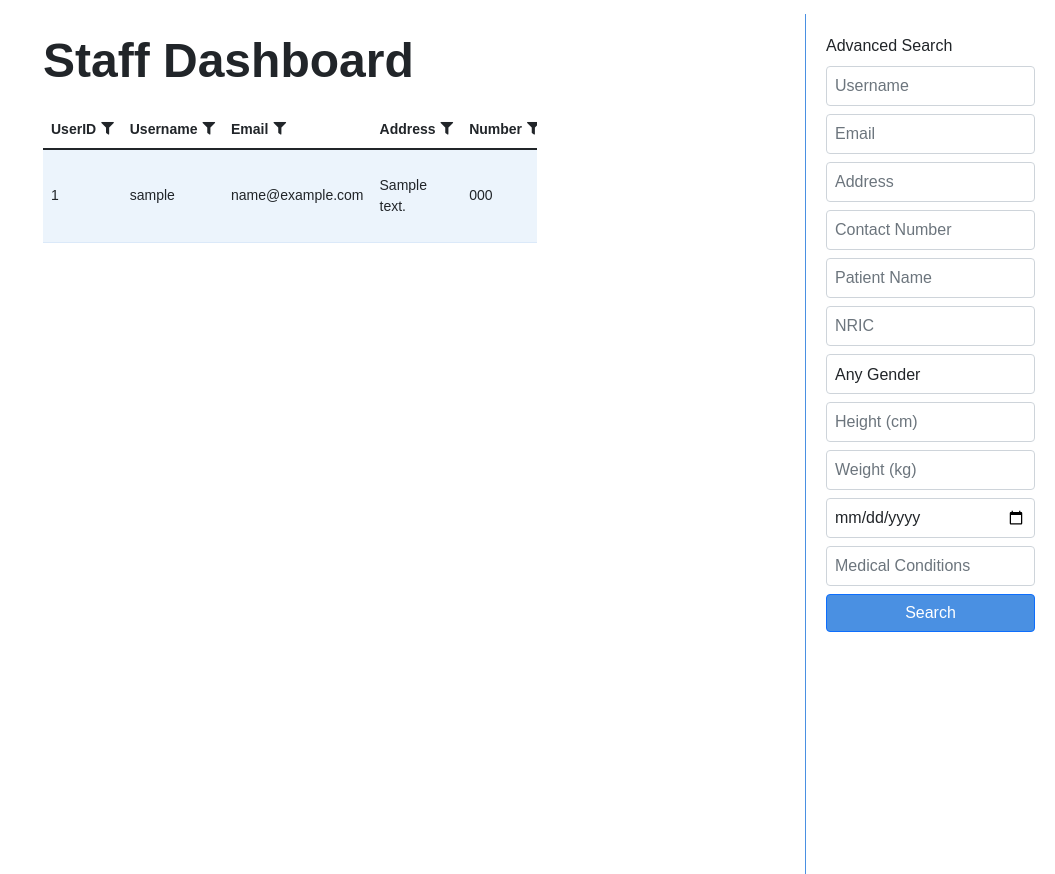
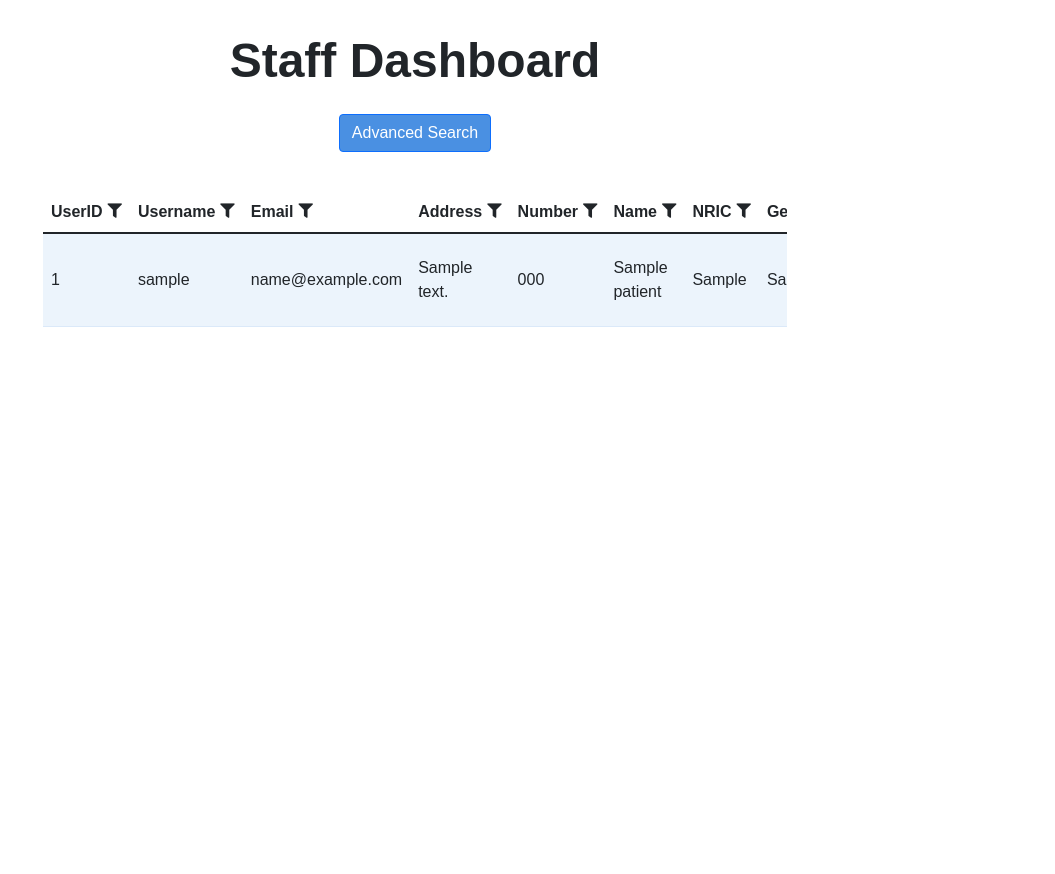
Before and after one commit to glenngx/INF2003-P2-Group15, a Flask app: page /staff_dashboard in a window 1280 px wide. Shown: the part 56-930 px from the top of the page, without its empty margins (225-1280 px from the left). Run offline with Flask 3, Linux system fonts and the light colour scheme; the visitor is signed in with stand-in values (Sample User, id 1); tables that the repository leaves empty or names only in its code hold one stand-in row (values such as "Sample post").

Commit message:
Revert "edited layout"
This reverts commit e97bab7388825161f274f78f7fbf77f486635df8.

```diff
--- a/templates/staff_dashboard.html
+++ b/templates/staff_dashboard.html
@@ -55,95 +55,63 @@
         .clear-filters {
             margin-top: 10px;
         }
-
-        .row {
-    display: flex;
-    width: 100%;
-    height: fit-content;
-    padding: 0;
-    margin: 0;
-}
-
-.column {
-    padding: 0;
-    display: flex;
-    justify-content: center;
-    align-items: center;
-}
-
-.rightcol {
-    width: 250px;
-    position: fixed;
-    top: 70px;
-    right: 0;
-    height: 100%;
-    border-left: 1px solid var(--color-primary);
-    padding: 20px;
-    display: flex;
-    flex-direction: column;
-    z-index: 1;
-    overflow-y: auto;
-}
-
-.leftcol {
-    display: block;
-    width: calc(100% - 250px);
-    overflow-x: auto;
-    display: flex;
-    justify-content: flex-start;
-    align-items: flex-start;
-}
-
-.table-responsive {
-    width: 100%;
-    overflow-x: auto;
-    font-size: 14px;
-}
-
-.table {
-    width: 100%;
-    table-layout: auto;
-}
-
-.content-header{display: flex;}
-
-.content-header h1{margin-bottom: 0 !important;}
-
-#advancedSearchForm{display: flex;width: 100%;height: 100%;}
-
-#advancedSearchForm p {
-    text-align: left;
-    margin-bottom: 8px;
-}
-
-#advancedSearchForm .row {
-    display: flex;
-    flex-direction: column;
-    gap: 8px;
-    width: 100%;
-}
-
-#advancedSearchForm .form-control {
-    width: 100%;
-    padding: 8px;
-    margin: 0;
-    box-sizing: border-box;
-    height: 40px;
-}
-
-@media (min-width: 1024px) {
-    #filter-form{width: 100%;}
-
-}
     </style>
 {% endblock %}
 
 {% block content %}
 <div class="container-content">
-    <div class="content-header">
     <h1>Staff Dashboard</h1>
+    <button id="toggleAdvancedSearch" class="btn btn-primary mb-3">Advanced Search</button> <!--toggle advanced search-->
+    <div id="advancedSearchForm" style="display: none;">
+        <form id="searchForm" class="mb-4">
+            <div class="row">
+                <div class="col-md-4 mb-3">
+                    <input type="text" class="form-control" name="username" placeholder="Username">
                 </div>
-
+                <div class="col-md-4 mb-3">
+                    <input type="email" class="form-control" name="email" placeholder="Email">
+                </div>
+                <div class="col-md-4 mb-3">
+                    <input type="text" class="form-control" name="address" placeholder="Address">
+                </div>
+            </div>
+            <div class="row">
+                <div class="col-md-4 mb-3">
+                    <input type="text" class="form-control" name="contact_number" placeholder="Contact Number">
+                </div>
+                <div class="col-md-4 mb-3">
+                    <input type="text" class="form-control" name="patient_name" placeholder="Patient Name">
+                </div>
+                <div class="col-md-4 mb-3">
+                    <input type="text" class="form-control" name="nric" placeholder="NRIC">
+                </div>
+            </div>
+            <div class="row">
+                <div class="col-md-4 mb-3">
+                    <select class="form-control" name="gender">
+                        <option value="">Any Gender</option>
+                        <option value="Male">Male</option>
+                        <option value="Female">Female</option>
+                    </select>
+                </div>
+                <div class="col-md-4 mb-3">
+                    <input type="number" step="0.01" class="form-control" name="height" placeholder="Height (cm)">
+                </div>
+                <div class="col-md-4 mb-3">
+                    <input type="number" step="0.01" class="form-control" name="weight" placeholder="Weight (kg)">
+                </div>
+            </div>
+            <div class="row">
+                <div class="col-md-4 mb-3">
+                    <input type="date" class="form-control" name="dob" placeholder="Date of Birth">
+                </div>
+                <div class="col-md-8 mb-3">
+                    <input type="text" class="form-control" name="conditions" placeholder="Medical Conditions">
+                </div>
+            </div>
+            <button type="submit" class="btn btn-primary">Search</button>
+        </form>
+    </div>
     <!-- Display Flash Messages -->
     {% with messages = get_flashed_messages(with_categories=True) %}
         {% if messages %}
@@ -155,8 +123,6 @@
         {% endif %}
     {% endwith %}
 
-    <div class="row">
-        <div class="column leftcol">
     <!-- Filter Form -->
     <form id="filter-form" method="GET" action="{{ url_for('staff_dashboard') }}" onkeypress="return event.keyCode != 13;">
         <div class="table-responsive">
@@ -310,44 +276,6 @@
         </div>
     </form>
 </div>
-        <div class="column rightcol">
-            <div id="advancedSearchForm">
-                <form id="searchForm">
-                    <p>Advanced Search</p>
-
-                    <div class="row">
-                        <input type="text" class="form-control" name="username" placeholder="Username">
-
-                        <input type="email" class="form-control" name="email" placeholder="Email">
-
-                        <input type="text" class="form-control" name="address" placeholder="Address">
-
-                        <input type="text" class="form-control" name="contact_number" placeholder="Contact Number">
-
-                        <input type="text" class="form-control" name="patient_name" placeholder="Patient Name">
-
-                        <input type="text" class="form-control" name="nric" placeholder="NRIC">
-
-                        <select class="form-control" name="gender">
-                            <option value="">Any Gender</option>
-                            <option value="Male">Male</option>
-                            <option value="Female">Female</option>
-                        </select>
-                        <input type="number" step="0.01" class="form-control" name="height" placeholder="Height (cm)">
-
-                        <input type="number" step="0.01" class="form-control" name="weight" placeholder="Weight (kg)">
-
-                        <input type="date" class="form-control" name="dob" placeholder="Date of Birth">
-
-                        <input type="text" class="form-control" name="conditions" placeholder="Medical Conditions">
-
-                        <button type="submit" class="btn btn-primary">Search</button>
-                    </div>
-                </form>
-            </div>
-        </div>
-    </div>
-</div>
 
 <script>
     // Hide the flash message after 3 seconds
@@ -358,33 +286,33 @@
         }
     }, 3000);  // 3000 milliseconds = 3 seconds
 
-    // // Function to toggle the visibility of filter inputs
-    // function toggleFilter(filterId) {
-    //     const filterDiv = document.getElementById(filterId);
-    //     const allFilters = document.querySelectorAll('.filter-container');
+    // Function to toggle the visibility of filter inputs
+    function toggleFilter(filterId) {
+        const filterDiv = document.getElementById(filterId);
+        const allFilters = document.querySelectorAll('.filter-container');
 
-    //     // Hide all filters first
-    //     allFilters.forEach(filter => {
-    //         if (filter !== filterDiv) {
-    //             filter.classList.remove('active');
-    //         }
-    //     });
+        // Hide all filters first
+        allFilters.forEach(filter => {
+            if (filter !== filterDiv) {
+                filter.classList.remove('active');
+            }
+        });
 
-    //     // Toggle the clicked filter
-    //     filterDiv.classList.toggle('active');
-    // }
+        // Toggle the clicked filter
+        filterDiv.classList.toggle('active');
+    }
 
-    // // Function to hide the filters when clicking outside of them
-    // document.addEventListener('click', function(event) {
-    //     const isClickInside = event.target.closest('.filter-header') || event.target.closest('.filter-container');
+    // Function to hide the filters when clicking outside of them
+    document.addEventListener('click', function(event) {
+        const isClickInside = event.target.closest('.filter-header') || event.target.closest('.filter-container');
 
-    //     if (!isClickInside) {
-    //         const allFilters = document.querySelectorAll('.filter-container');
-    //         allFilters.forEach(filter => {
-    //             filter.classList.remove('active');
-    //         });
-    //     }
-    // });
+        if (!isClickInside) {
+            const allFilters = document.querySelectorAll('.filter-container');
+            allFilters.forEach(filter => {
+                filter.classList.remove('active');
+            });
+        }
+    });
 
     // Submit the filter form automatically when the input is changed
     function submitFilter() {
@@ -393,14 +321,14 @@
 
     // for advanced search
     document.addEventListener('DOMContentLoaded', function() {
-    // const toggleButton = document.getElementById('toggleAdvancedSearch');
+    const toggleButton = document.getElementById('toggleAdvancedSearch');
     const searchForm = document.getElementById('advancedSearchForm');
     const form = document.getElementById('searchForm');
     const tableBody = document.getElementById('patientTableBody');
 
-    // toggleButton.addEventListener('click', function() {
-    //     searchForm.style.display = searchForm.style.display === 'none' ? 'block' : 'none';
-    // });
+    toggleButton.addEventListener('click', function() {
+        searchForm.style.display = searchForm.style.display === 'none' ? 'block' : 'none';
+    });
 
     form.addEventListener('submit', function(e) {
         e.preventDefault();
```
Lines whose indentation alone changed are shown as unchanged.
